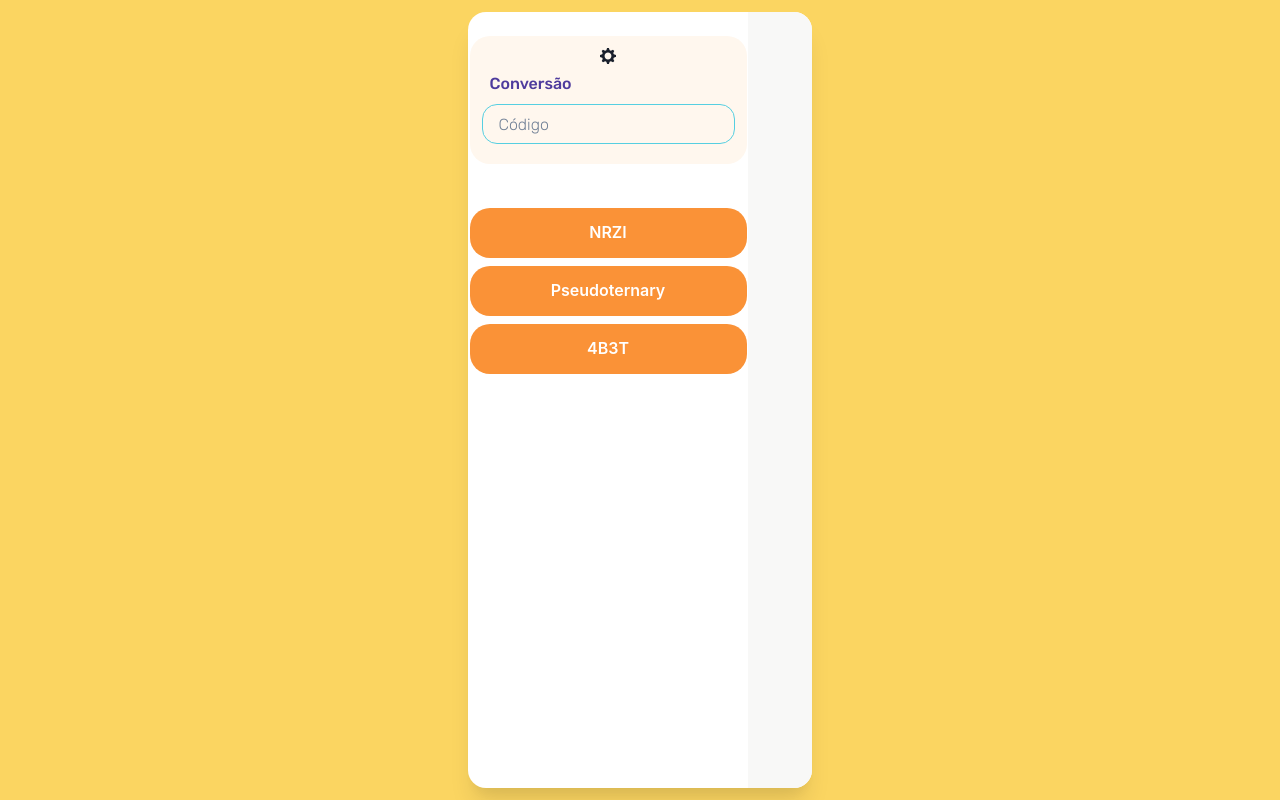
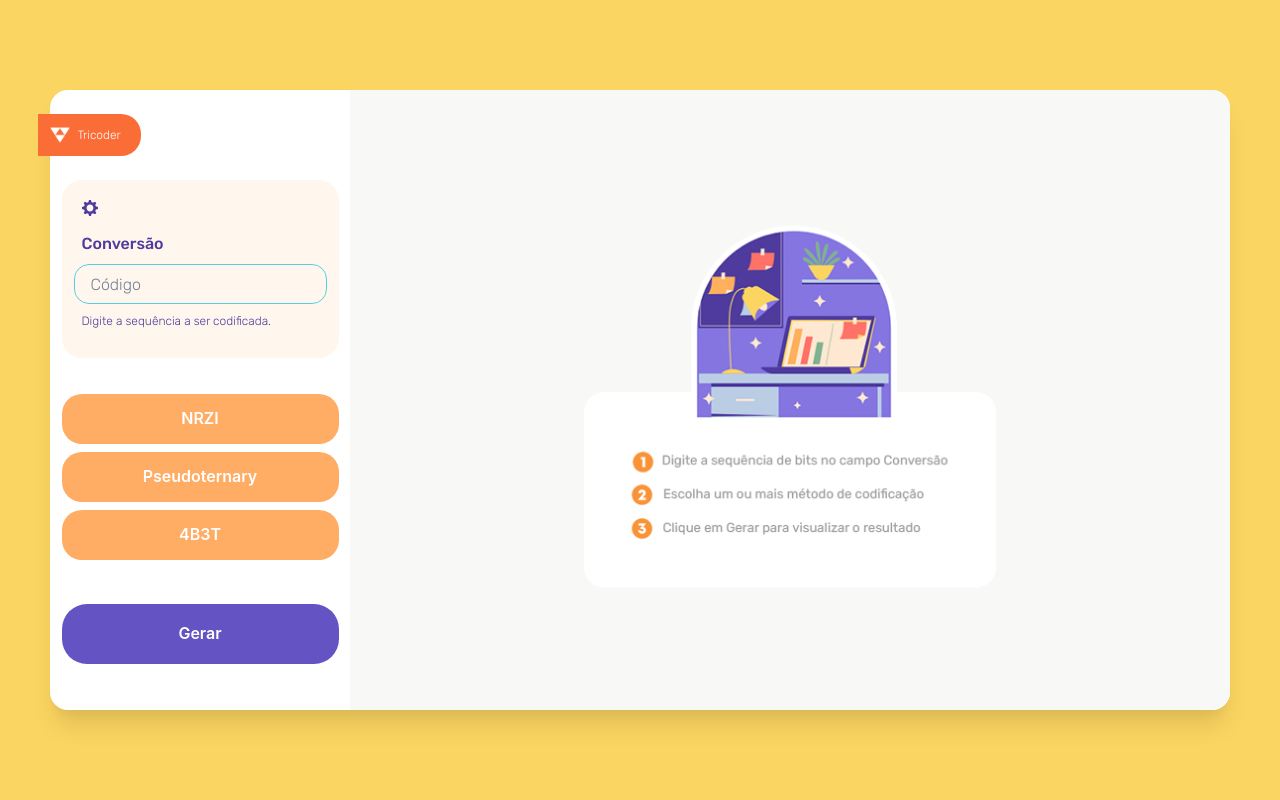
Before and after one commit to vh-machado/Tricoder, a React (Create React App) app: page / in a window 1280 px wide. Built offline with nearby package versions, Linux system fonts and the light colour scheme.

Commit message:
Atualização de UI

```diff
--- a/src/App.js
+++ b/src/App.js
@@ -11,6 +11,8 @@ import {
   Button,
   Fade,
   VStack,
+  Box,
+  Image,
 } from "@chakra-ui/react";
 
 import { converteNrzi, convertePseudo, converte4B3T } from "./Algoritmos";
@@ -35,6 +37,10 @@ seq4B3T.push(seq4B3T[seq4B3T.length - 1]);
 seqEntrada += " ";
 */
 
+const quantidadeBits = 16;
+const banner = require("./assets/img/banner.png");
+const logo = require("./assets/img/logo.png");
+
 const App = () => {
   const [sequenciaEntrada, setSequenciaEntrada] = useState("");
 
@@ -42,35 +48,54 @@ const App = () => {
   const [buttonPseudo, setButtonPseudo] = useState(false);
   const [button4B3T, setButton4B3T] = useState(false);
 
+  const [showNrzi, setShowNrzi] = useState(false);
+  const [showPseudo, setShowPseudo] = useState(false);
+  const [show4B3T, setShow4B3T] = useState(false);
+  const [showBanner, setShowBanner] = useState(false);
+
+  //const [buttonGerar, setButtonGerar] = useState(false);
+
+
   const [inputValue, setInputValue] = useState('')
-  const handleInputChange = (e) => setInputValue(e.target.value)
 
-  const clickNrzi = () => {
-    if(inputValue != ""){
-      setSequenciaEntrada(inputValue);
-      setButtonNrzi(!buttonNrzi);
+  const isInputInvalid = inputValue.length != quantidadeBits;
+  const [showErrorMessage, setShowErrorMessage] = useState(false)
+
+  const handleInputChange = (e) => {
+    const valor = e.target.value;
+    if(valor === "" && inputValue.length == 1){
+      setInputValue(valor)
+    } else if(valor[(valor).length-1] !== "0" && valor[(valor).length-1] !== "1") {
+      e.preventDefault();
+    } else {
+      setInputValue(valor)
     }
   }
 
+  const clickNrzi = () => {
+    setButtonNrzi(!buttonNrzi);
+  }
+
   const clickPseudo = () => {
-    if(inputValue != ""){
+    setButtonPseudo(!buttonPseudo);
+  }
+
+  const click4B3T = () => {
+    setButton4B3T(!button4B3T);
+  }
+
+  const clickGerar = () => {
+    if(!isInputInvalid){
+      setShowErrorMessage(false);
       setSequenciaEntrada(inputValue);
-      setButtonPseudo(!buttonPseudo);
+      setShowNrzi(buttonNrzi);
+      setShowPseudo(buttonPseudo);
+      setShow4B3T(button4B3T);
+    } else {
+      setShowErrorMessage(true);
     }
   }
 
-  const click4B3T = () => {
-    if(inputValue != ""){
-      setSequenciaEntrada(inputValue);
-      setButton4B3T(!button4B3T);
-    }
-  }
-
-  /*
-  const [sequenciaNrzi, setSequenciaNrzi] = useState([]);
-  const [sequenciaPseudo, setSequenciaPseudo] = useState([]);
-  const [sequencia4B3T, setSequencia4B3T] = useState([]);
-  */
 
   const [categoryNrzi, setCategoryNrzi] = useState([]);
   const [dataNrzi, setDataNrzi] = useState([]);
@@ -81,7 +106,7 @@ const App = () => {
 
 
   useEffect(() => {
-    if(sequenciaEntrada != ""){
+    if(sequenciaEntrada !== ""){
       const estadoNrzi = [];
       const numBitsNrzi = [];
       const estadoPseudo = [];
@@ -117,11 +142,11 @@ const App = () => {
 
       for (var h = 0; h < seq4B3T.length; h++) {
         estado4B3T.push(seq4B3T[h]);
-        if (h == seq4B3T.length - 1) {
+        if (h === seq4B3T.length - 1) {
           numBits4B3T.push(" ");
-        } else if (seq4B3T[h] == -1) {
+        } else if (seq4B3T[h] === -1) {
           numBits4B3T.push("-");
-        } else if (seq4B3T[h] == 1) {
+        } else if (seq4B3T[h] === 1) {
           numBits4B3T.push("+");
         } else {
           numBits4B3T.push(seq4B3T[h]);
@@ -140,21 +165,38 @@ const App = () => {
   });
   return (
     <Flex flex="1" bg="#FBD561" h="100vh" direction="row" justify="center" pt="3" pb="3" pl="10" pr="10">
-      <Center bg="#FFFFFF" direction="row" borderRadius="18" shadow="xl">
+      <Center align="stretch" alignSelf="center" bg="#FFFFFF" direction="row" borderRadius="18" shadow="xl" w="1180px" h="620px">
+
         <Center
           flexDiretction="column"
           h="100%"
-          w="280px"
+          w="300px"
           p="3"
         >
           <Center flex="1" flexDirection="column" alignSelf="flex-start">
-            <Center flex="1" bg="#FFF7EE" flexDirection="column" m="3" borderRadius="20" p="3" pb="5">
 
-              <SettingsIcon/>
+            <Center flexDirection="row" align="flex-start" alignSelf="flex-start" p="1" pl="3" ml="-3" mt="3" mb="3" pr="3" bg="#FB6D37" borderBottomRightRadius="20" borderTopRightRadius="20">
+              <Image src={logo} boxSize="20px"/>
+              <Text
+                w="100%"
+                fontSize="xs"
+                m="2"
+                color="white"
+                alignSelf="flex-start"
+                fontFamily="Rubik"
+                fontWeight="300"
+              >
+                Tricoder
+              </Text>
+            </Center>
+
+            <Center flex="1" bg="#FFF7EE" flexDirection="column" m="3" mb="1" borderRadius="20" p="3" pb="5">
+
+              <SettingsIcon alignSelf="flex-start" m="2" color="#4E3B9D"/>
 
               <Text
                 w="100%"
-                mb="8px"
+                fontSize="md"
                 m="2"
                 color="#4E3B9D"
                 alignSelf="flex-start"
@@ -166,9 +208,8 @@ const App = () => {
 
               <Input
                 w="100%"
-                borderColor="#56CFE1"
-                focusBorderColor="#56CFE1"
-                errorBorderColor="red"
+                borderColor={(!showErrorMessage)?"#56CFE1":"red"}
+                focusBorderColor={(!showErrorMessage)?"#56CFE1":"red"}
                 placeholder="Código"
                 _placeholder={{
                   opacity: 1,
@@ -177,22 +218,50 @@ const App = () => {
                   fontWeight: 300,
                 }}
                 borderRadius="15"
-                color="#4E3B9D"
+                color={(!showErrorMessage)?"#4E3B9D":"red"}
                 fontFamily="Rubik"
                 fontWeight="300"
                 size="md"
                 width="auto"
                 value={inputValue}
+                inputMode="numeric"
                 onChange={handleInputChange}
               />
+
+              {!showErrorMessage ?
+                <Text
+                  w="100%"
+                  fontSize="xs"
+                  m="2"
+                  color="#4E3B9D"
+                  alignSelf="flex-start"
+                  fontFamily="Rubik"
+                  fontWeight="300"
+                >
+                  Digite a sequência a ser codificada.
+                </Text>
+                :
+                <Text
+                  w="100%"
+                  fontSize="xs"
+                  m="2"
+                  color="red"
+                  alignSelf="flex-start"
+                  fontFamily="Rubik"
+                  fontWeight="300"
+                >
+                  A sequência deve conter 16 bits.
+                </Text>
+              }
+
 
             </Center>
 
 
-            <VStack w="100%" mt="10" m="5" p="3">
-              <Button bg={(buttonNrzi)?"#FB6D37":"#FA9237"} color="white" variant="solid" h="50px" w="100%" borderRadius="20"
-                _hover={{bg: "#C83C04"}}
-                _active={{bg:"#C83C04"}}
+            <VStack w="100%" m="5" mb="2" p="3">
+              <Button bg={(buttonNrzi)?"#C83C04":"#FFAC64"} color="white" variant="solid" h="50px" w="100%" borderRadius="20"
+                _hover={{bg: "#FB6D37"}}
+                _active={{bg:"#FB6D37"}}
                 _focus={{
                   boxShadow:
                     '0 0 1px 2px rgba(88, 144, 255, .75), 0 1px 1px rgba(0, 0, 0, .15)',
@@ -200,9 +269,9 @@ const App = () => {
                 onClick={() => clickNrzi()}>
                 NRZI
               </Button>
-              <Button bg={(buttonPseudo)?"#FB6D37":"#FA9237"} color="white" variant="solid" h="50px" w="100%" borderRadius="20"
-                _hover={{bg: "#C83C04"}}
-                _active={{bg:"#C83C04"}}
+              <Button bg={(buttonPseudo)?"#C83C04":"#FFAC64"} color="white" variant="solid" h="50px" w="100%" borderRadius="20"
+                _hover={{bg: "#FB6D37"}}
+                _active={{bg:"#FB6D37"}}
                 _focus={{
                   boxShadow:
                     '0 0 1px 2px rgba(88, 144, 255, .75), 0 1px 1px rgba(0, 0, 0, .15)',
@@ -210,9 +279,9 @@ const App = () => {
                 onClick={() => clickPseudo()}>
                 Pseudoternary
               </Button>
-              <Button bg={(button4B3T)?"#FB6D37":"#FA9237"} color="white" variant="solid" h="50px" w="100%" borderRadius="20"
-                _hover={{bg: "#C83C04"}}
-                _active={{bg:"#C83C04"}}
+              <Button bg={(button4B3T)?"#C83C04":"#FFAC64"} color="white" variant="solid" h="50px" w="100%" borderRadius="20"
+                _hover={{bg: "#FB6D37"}}
+                _active={{bg:"#FB6D37"}}
                 _focus={{
                   boxShadow:
                     '0 0 1px 2px rgba(88, 144, 255, .75), 0 1px 1px rgba(0, 0, 0, .15)',
@@ -221,10 +290,44 @@ const App = () => {
                 4B3T
               </Button>
             </VStack>
+
+            <Center w="100%" m="3" borderRadius="20" p="3" pb="5">
+              <Button w="100%" color="white" variant="solid" h="60px" borderRadius="25"
+                bg="#6454C3"
+                _hover={{bg: "#4E3B9D"}}
+                _active={{bg:"#4E3B9D"}}
+                _focus={{
+                  boxShadow:
+                    '0 0 1px 2px rgba(88, 144, 255, .75), 0 1px 1px rgba(0, 0, 0, .15)',
+                }}
+                onClick={() => clickGerar()}>
+                Gerar
+              </Button>
+            </Center>
+
           </Center>
         </Center>
 
-        <Flex h="100%" bg="#F8F8F7" borderTopRightRadius="18" borderBottomRightRadius="18">
+        <Center w="920px" h="100%" bg="#F8F8F7" borderTopRightRadius="18" borderBottomRightRadius="18">
+
+          {(!show4B3T && !showPseudo && !showNrzi)
+            ?
+              <Center
+                flex="1"
+                align="stretch"
+                justify="center"
+                direction="column"
+                m="2"
+                ml="8"
+                mr="8">
+
+                <Fade in={(!show4B3T && !showPseudo && !showNrzi)}>
+                  <Center pt="3" pr="3" pl="3">
+                    <Image src={banner}/>
+                  </Center>
+                </Fade>
+              </Center>
+            :
               <VStack
                 flex="1"
                 align="stretch"
@@ -234,11 +337,15 @@ const App = () => {
                 ml="8"
                 mr="8"
               >
-            {/* Renderização condicional dos gráficos */}
-            {buttonNrzi
+
+
+
+
+
+                {showNrzi
                   ?
-                <Fade in={buttonNrzi}>
-                  <Center bg="white" p="2" pt="5" borderRadius="10" shadow="xl">
+                    <Fade in={showNrzi}>
+                      <Center bg="white" pt="3" pr="3" pl="3" borderRadius="10" shadow="xl">
                         <PulseChart
                           strokeColor="#00bfff"
                           idChart="Nrzi-example"
@@ -254,10 +361,10 @@ const App = () => {
                   : <></>
                 }
 
-            {buttonPseudo
+                {showPseudo
                   ?
-                <Fade in={buttonPseudo}>
-                  <Center bg="white" pt="3" borderRadius="10" shadow="xl">
+                    <Fade in={showPseudo}>
+                      <Center bg="white" pt="3" pr="3" pl="3" borderRadius="10" shadow="xl">
                         <PulseChart
                           strokeColor="#ff69b4"
                           idChart="pseudo-example"
@@ -273,10 +380,10 @@ const App = () => {
                   : <></>
                 }
 
-            {button4B3T
+                {show4B3T
                   ?
-                <Fade in={button4B3T}>
-                  <Center bg="white" pt="3" borderRadius="10" shadow="xl">
+                    <Fade in={show4B3T}>
+                      <Center bg="white" pt="3" pr="3" pl="3" borderRadius="10" shadow="xl">
                         <PulseChart
                           strokeColor="#ff8c00"
                           idChart="4B3T-example"
@@ -293,7 +400,8 @@ const App = () => {
                 }
 
               </VStack>
-        </Flex>
+              }
+        </Center>
 
       </Center>
     </Flex>
```
Also changed, not shown: src/Algoritmos.js (+85 -3 lines), src/assets/img/banner.png (added), src/assets/img/logo.png (added). Lines whose indentation alone changed are shown as unchanged.
